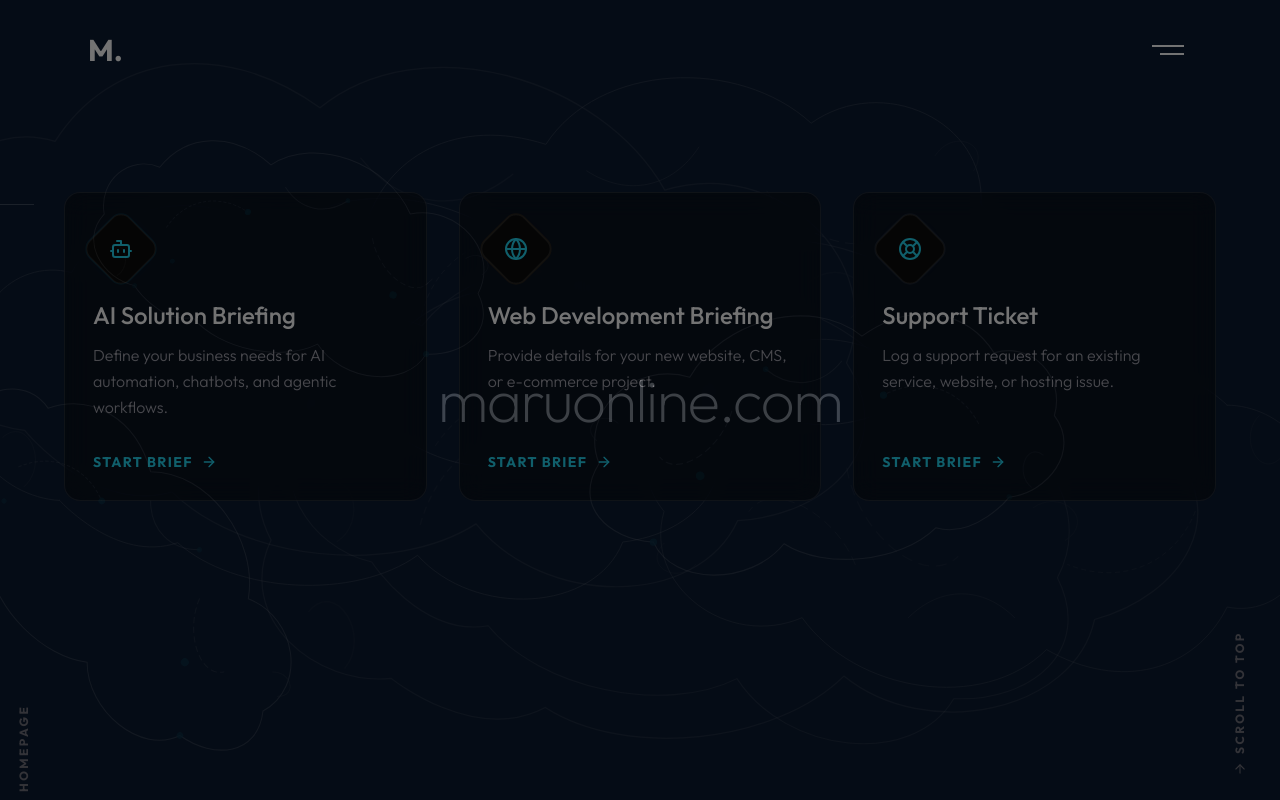
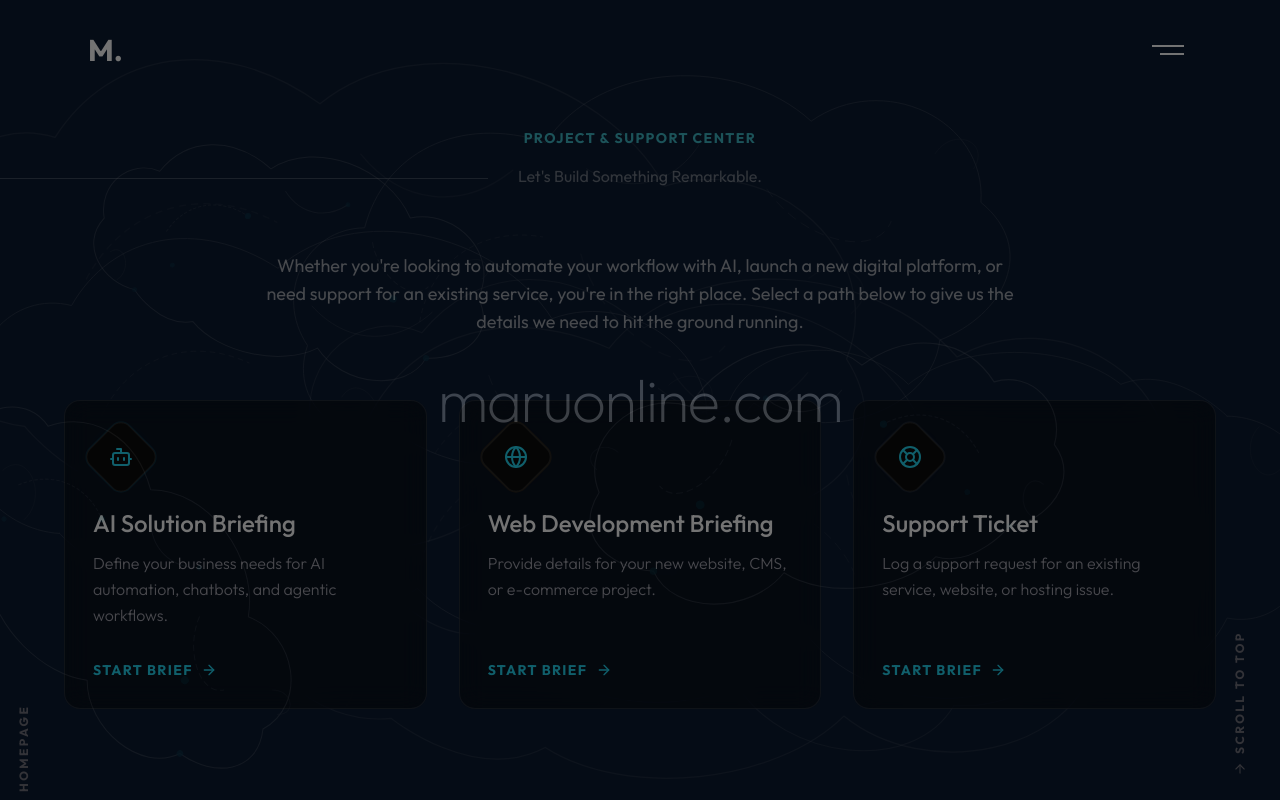
Before and after one commit to jimmy-motsei/maru-website, a Next.js app: page /briefing in a window 1280 px wide. Shown: the top 800 px of the page. Built offline with nearby package versions, Linux system fonts and the light colour scheme.

Commit message:
fix: Update briefing page to use SectionTitle component correctly

```diff
--- a/app/briefing/page.tsx
+++ b/app/briefing/page.tsx
@@ -40,12 +40,16 @@ export default function BriefingPage() {
       <AtmosphericBackground variant="default" />
 
       <div className="container relative z-10 mx-auto px-6 py-24 md:py-32">
-        <div className="mb-16">
-          <SectionTitle
-            subtitle="PROJECT & SUPPORT CENTER"
-            title="Let’s Build Something Remarkable."
-            description="Whether you're looking to automate your workflow with AI, launch a new digital platform, or need support for an existing service, you're in the right place. Select a path below to give us the details we need to hit the ground running."
-          />
+        <div className="mb-16 text-center">
+          <p className="text-sm font-bold tracking-widest text-accent uppercase mb-4">
+            PROJECT & SUPPORT CENTER
+          </p>
+          <SectionTitle>
+            Let's Build Something Remarkable.
+          </SectionTitle>
+          <p className="mt-6 text-lg text-white/60 max-w-3xl mx-auto">
+            Whether you're looking to automate your workflow with AI, launch a new digital platform, or need support for an existing service, you're in the right place. Select a path below to give us the details we need to hit the ground running.
+          </p>
         </div>
 
         <div className="grid gap-8 md:grid-cols-2 lg:grid-cols-3">
```
